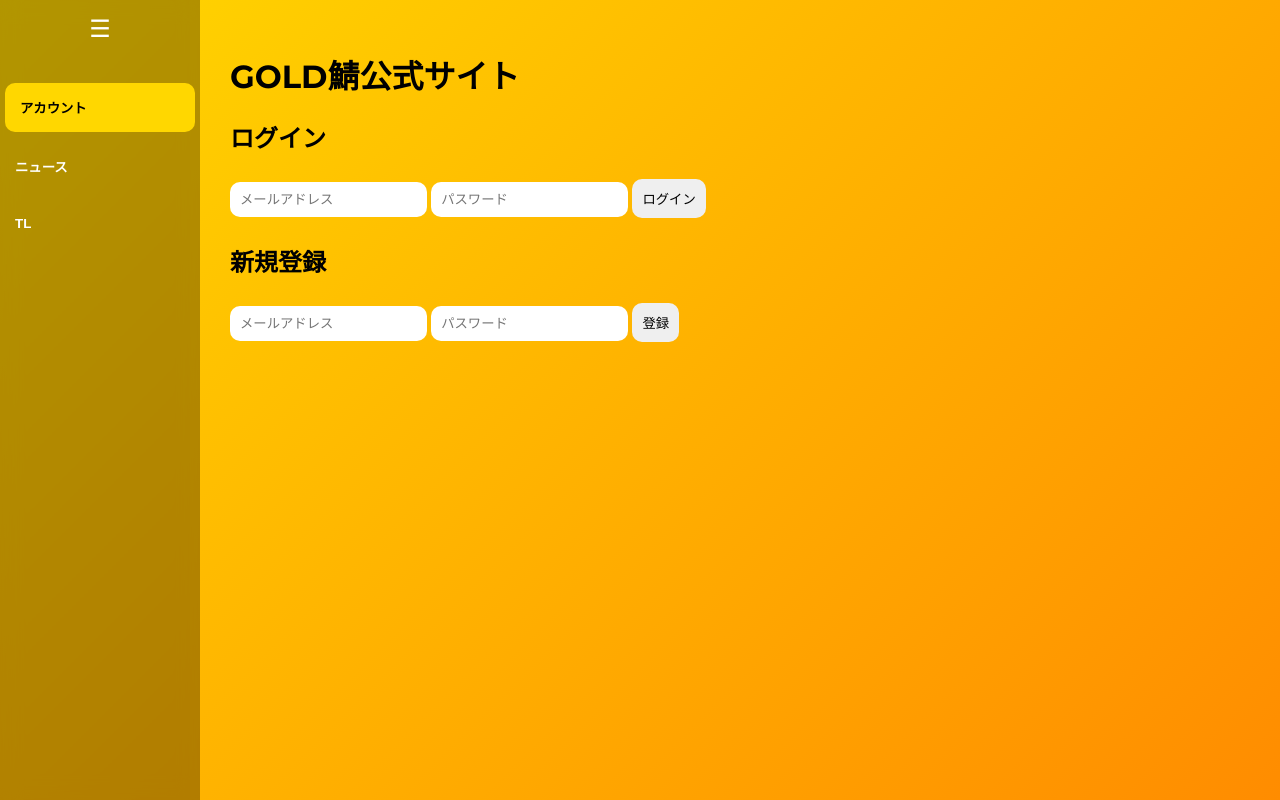
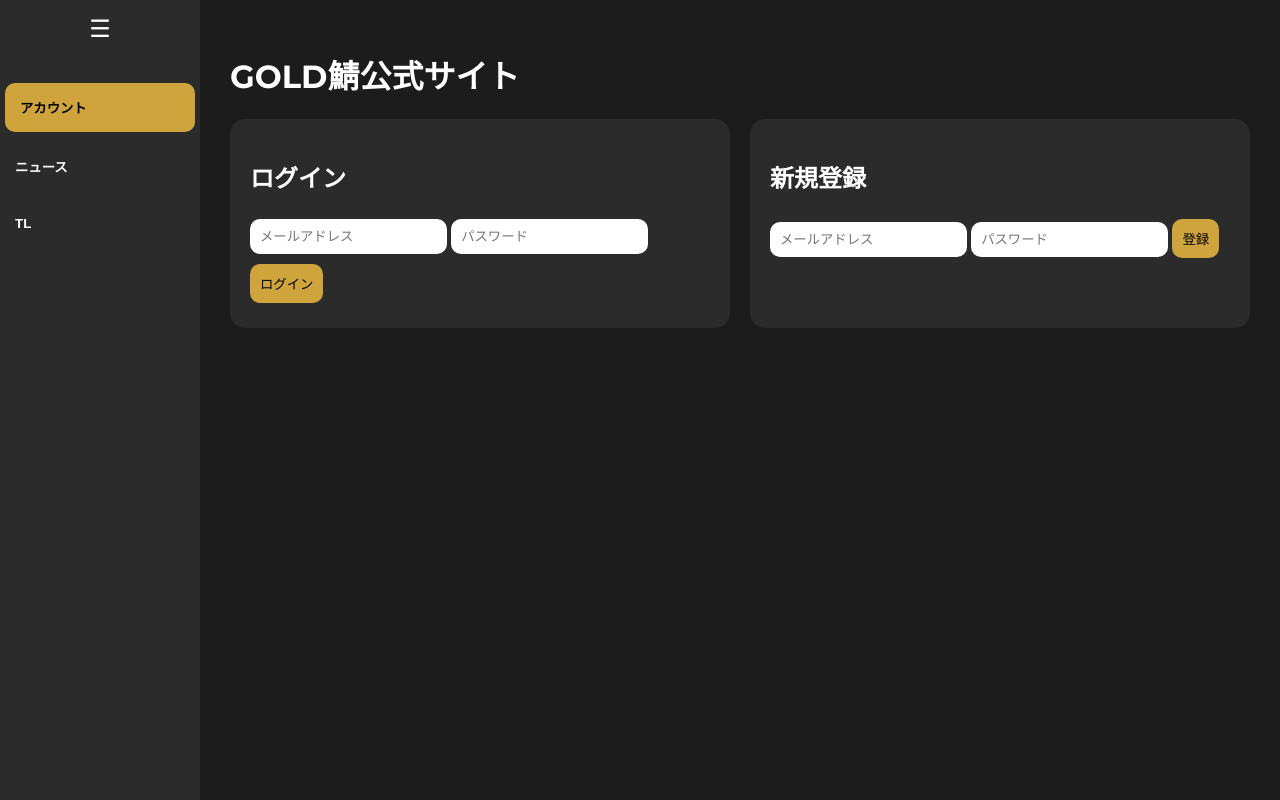
Before and after one commit to jpgya/scrimtool, a plain HTML site: page index.html in a window 1280 px wide. Drawn offline with Linux system fonts and the light colour scheme; no server answers.

Commit message:
Update style.css

```diff
--- a/style.css
+++ b/style.css
@@ -1,16 +1,19 @@
 @import url('https://fonts.googleapis.com/css2?family=Montserrat:wght@400;700&display=swap');
-body{margin:0;padding:0;font-family:'Montserrat',sans-serif;background:linear-gradient(135deg,#FFD700,#FF8C00);}
+body{margin:0;padding:0;font-family:'Montserrat',sans-serif;background:#1c1c1c;color:#fff;}
 .dashboard-container{display:flex;min-height:100vh;}
-.sidebar{width:200px;background:rgba(0,0,0,0.3);backdrop-filter:blur(10px);color:#fff;transition:0.3s;display:flex;flex-direction:column;}
+.sidebar{width:200px;background:#2b2b2b;color:#fff;transition:0.3s;display:flex;flex-direction:column;}
 .sidebar.collapsed{width:50px;}
 .toggle-btn{background:none;border:none;color:#fff;font-size:1.5rem;padding:10px;cursor:pointer;}
 .menu{flex:1;display:flex;flex-direction:column;margin-top:20px;}
 .tab-button{background:none;border:none;color:#fff;padding:15px;text-align:left;cursor:pointer;font-weight:bold;transition:0.3s;}
-.tab-button.active{background:#FFD700;color:#000;border-radius:10px;margin:5px;}
+.tab-button.active{background:#cfa43c;color:#000;border-radius:10px;margin:5px;}
 .main-content{flex:1;padding:30px;overflow:auto;}
 .tab-content{display:block;}
 input,select,button{margin:5px 0;padding:10px;border-radius:10px;border:none;outline:none;}
-button{cursor:pointer;transition:0.3s;}
+button{cursor:pointer;transition:0.3s;background:#cfa43c;color:#000;}
 button:hover{opacity:0.8;}
 ul{list-style:none;padding:0;}
-li{margin:5px 0;background:rgba(255,255,255,0.2);padding:8px;border-radius:5px;display:flex;justify-content:space-between;align-items:center;}
+li{margin:5px 0;background:rgba(255,255,255,0.1);padding:8px;border-radius:5px;display:flex;justify-content:space-between;align-items:center;}
+form{background:#2b2b2b;padding:20px;border-radius:15px;margin-bottom:20px;}
+.auth-forms{display:flex;gap:20px;flex-wrap:wrap;}
+.auth-forms form{flex:1;min-width:200px;}
```
